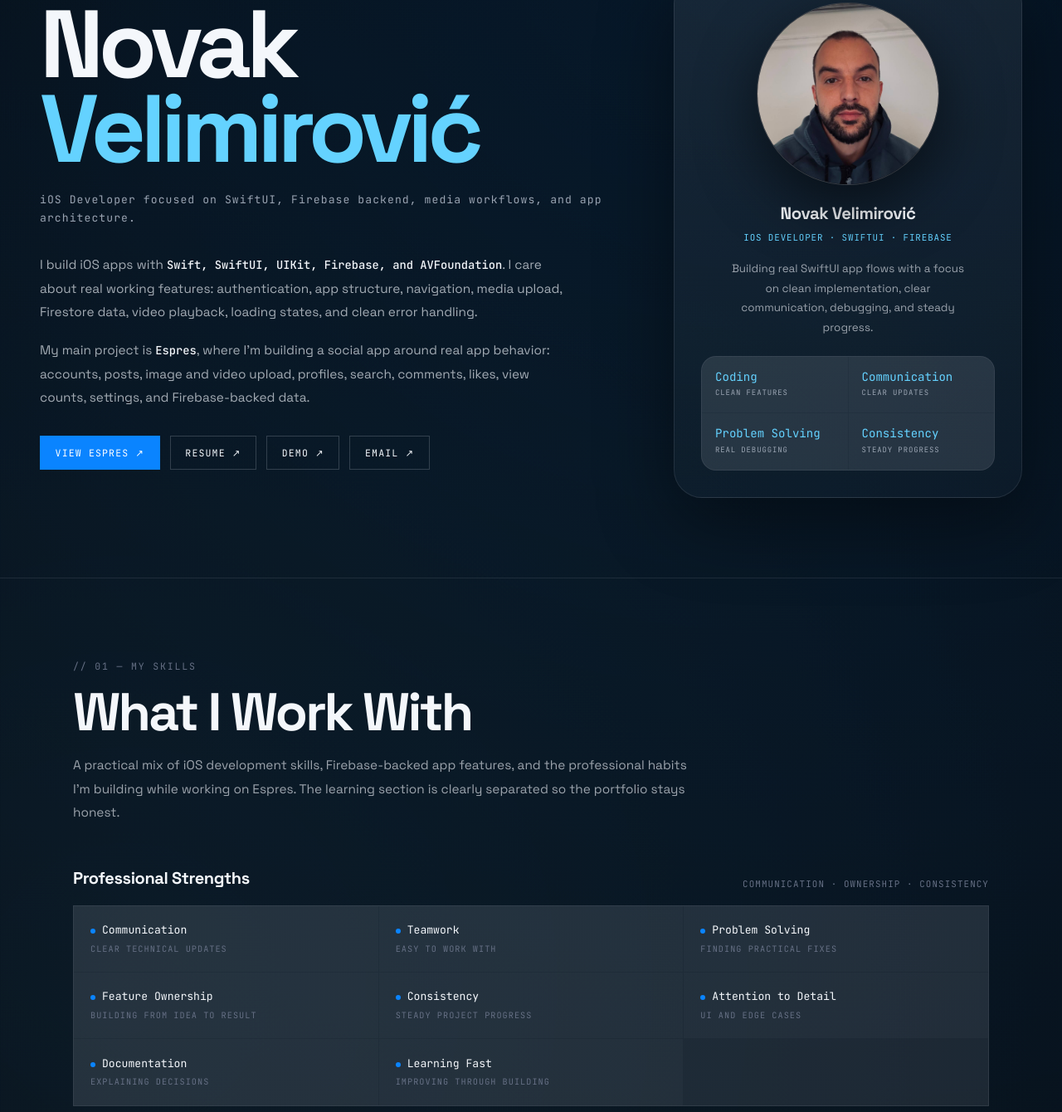
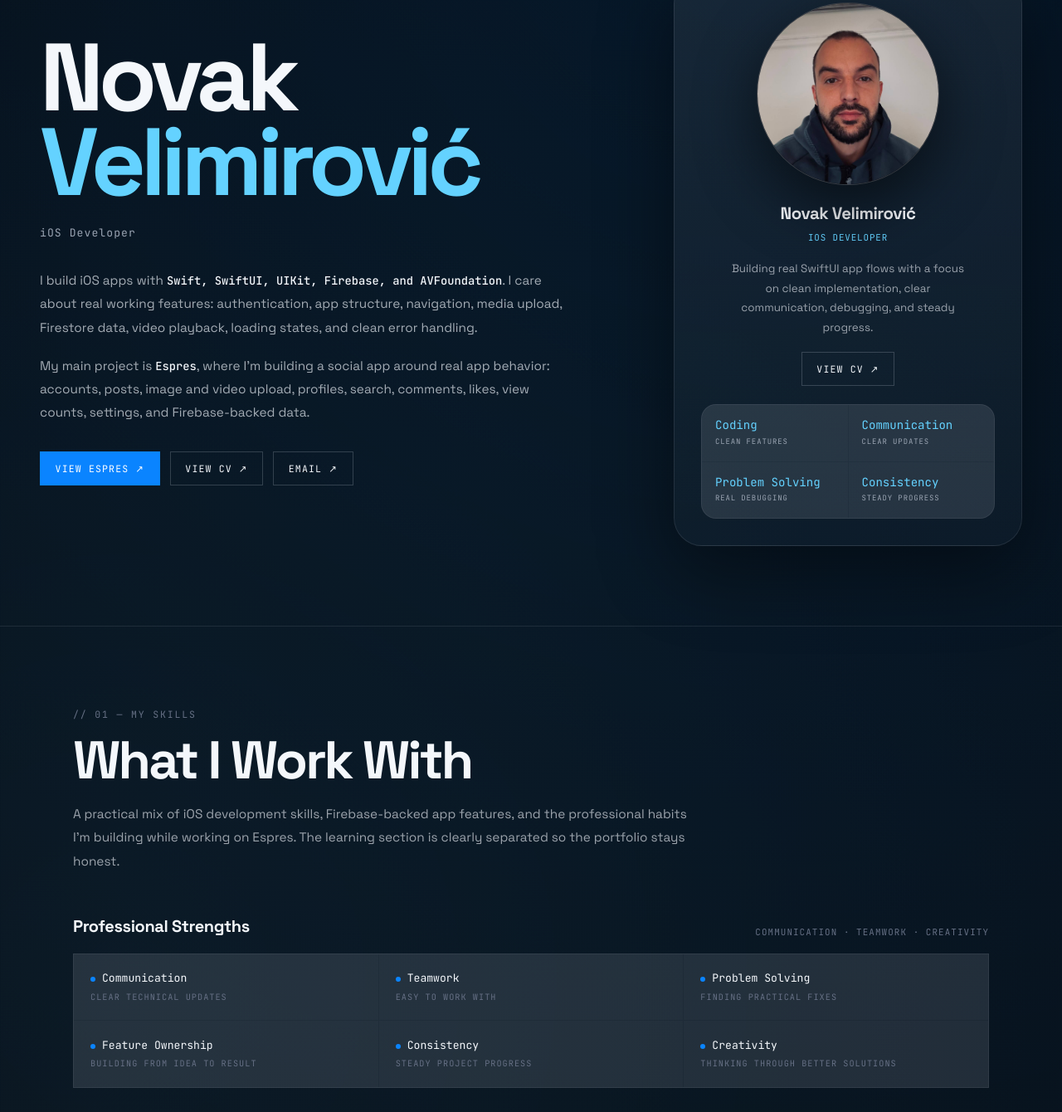
Before and after one commit to nole28/nole28.github.io, a plain HTML site: page index.html in a window 1280 px wide. Shown: the part 142-1482 px from the top of the page at 83% size. Drawn offline with Linux system fonts and the light colour scheme.

Commit message:
Update index.html

```diff
--- a/index.html
+++ b/index.html
@@ -1150,7 +1150,7 @@ footer span{
       <h1 class="hero-name">Novak<span>Velimirović</span></h1>
 
       <p class="hero-subtitle">
-        iOS Developer focused on SwiftUI, Firebase backend, media workflows, and app architecture.
+        iOS Developer
       </p>
 
       <p class="hero-bio">
@@ -1167,8 +1167,7 @@ footer span{
 
       <div class="hero-actions">
         <a class="btn primary" href="https://github.com/nole28/Espres" target="_blank" rel="noreferrer">View Espres ↗</a>
-        <a class="btn" href="assets/Novak-Velimirovic-Resume.pdf" target="_blank" rel="noreferrer">Resume ↗</a>
-        <a class="btn" href="YOUR_DEMO_VIDEO_LINK" target="_blank" rel="noreferrer">Demo ↗</a>
+        <a class="btn" href="assets/Novak-Velimirovic-Resume.pdf" target="_blank" rel="noreferrer">View CV ↗</a>
         <a class="btn" href="mailto:novak.velimirovic1@gmail.com">Email ↗</a>
       </div>
     </div>
@@ -1179,13 +1178,17 @@ footer span{
       </div>
 
       <div class="hero-card-name">Novak Velimirović</div>
-      <div class="hero-card-role">iOS Developer · SwiftUI · Firebase</div>
+      <div class="hero-card-role">iOS Developer</div>
 
       <p class="hero-card-note">
         Building real SwiftUI app flows with a focus on clean implementation, clear communication,
         debugging, and steady progress.
       </p>
 
+      <div class="hero-card-actions">
+        <a class="btn" href="assets/Novak-Velimirovic-Resume.pdf" target="_blank" rel="noreferrer">View CV ↗</a>
+      </div>
+
       <div class="quick-grid">
         <div class="quick-cell">
           <div class="quick-val">Coding</div>
@@ -1228,7 +1231,7 @@ footer span{
     <div class="skills-group">
       <div class="skills-group-head">
         <h3 class="skills-group-title">Professional Strengths</h3>
-        <p class="skills-group-note">Communication · ownership · consistency</p>
+        <p class="skills-group-note">Communication · teamwork · creativity</p>
       </div>
 
       <div class="skills-grid">
@@ -1253,16 +1256,8 @@ footer span{
           <div class="skill-type">Steady project progress</div>
         </div>
         <div class="skill-item">
-          <div class="skill-name"><span class="skill-dot"></span>Attention to Detail</div>
-          <div class="skill-type">UI and edge cases</div>
-        </div>
-        <div class="skill-item">
-          <div class="skill-name"><span class="skill-dot"></span>Documentation</div>
-          <div class="skill-type">Explaining decisions</div>
-        </div>
-        <div class="skill-item">
-          <div class="skill-name"><span class="skill-dot"></span>Learning Fast</div>
-          <div class="skill-type">Improving through building</div>
+          <div class="skill-name"><span class="skill-dot"></span>Creativity</div>
+          <div class="skill-type">Thinking through better solutions</div>
         </div>
       </div>
     </div>
```
